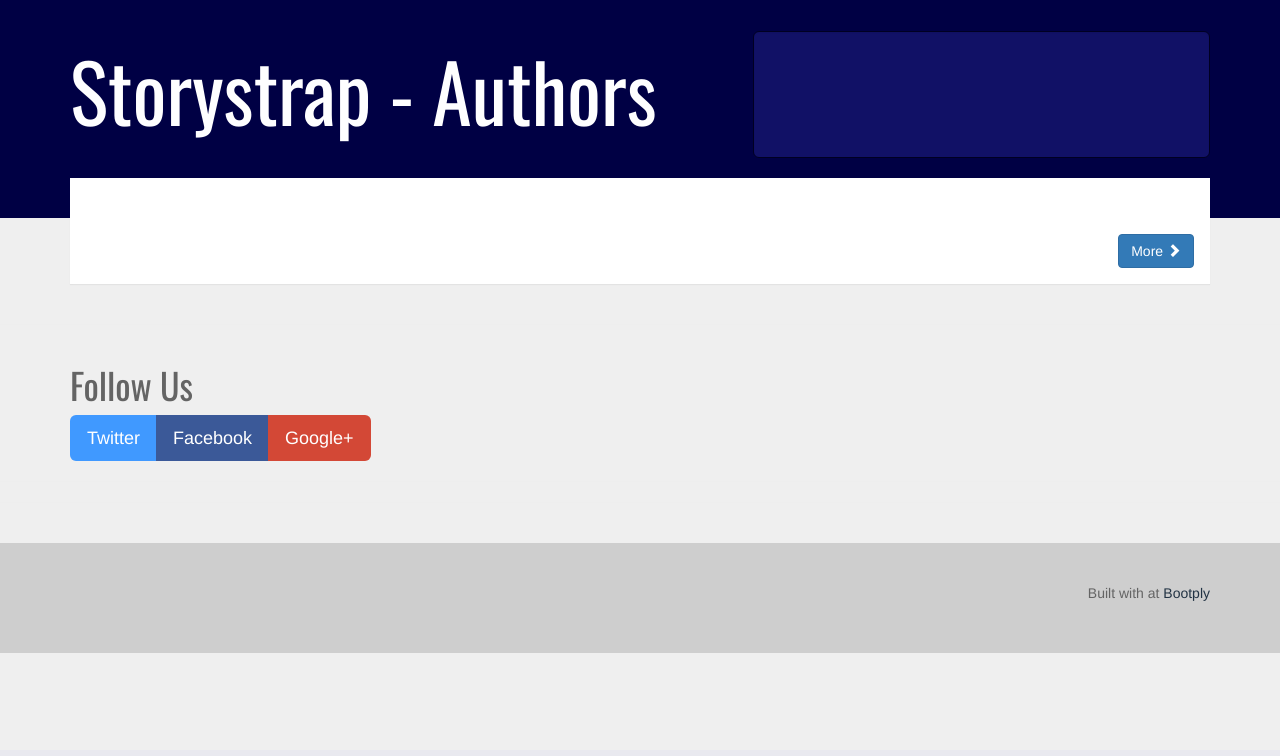
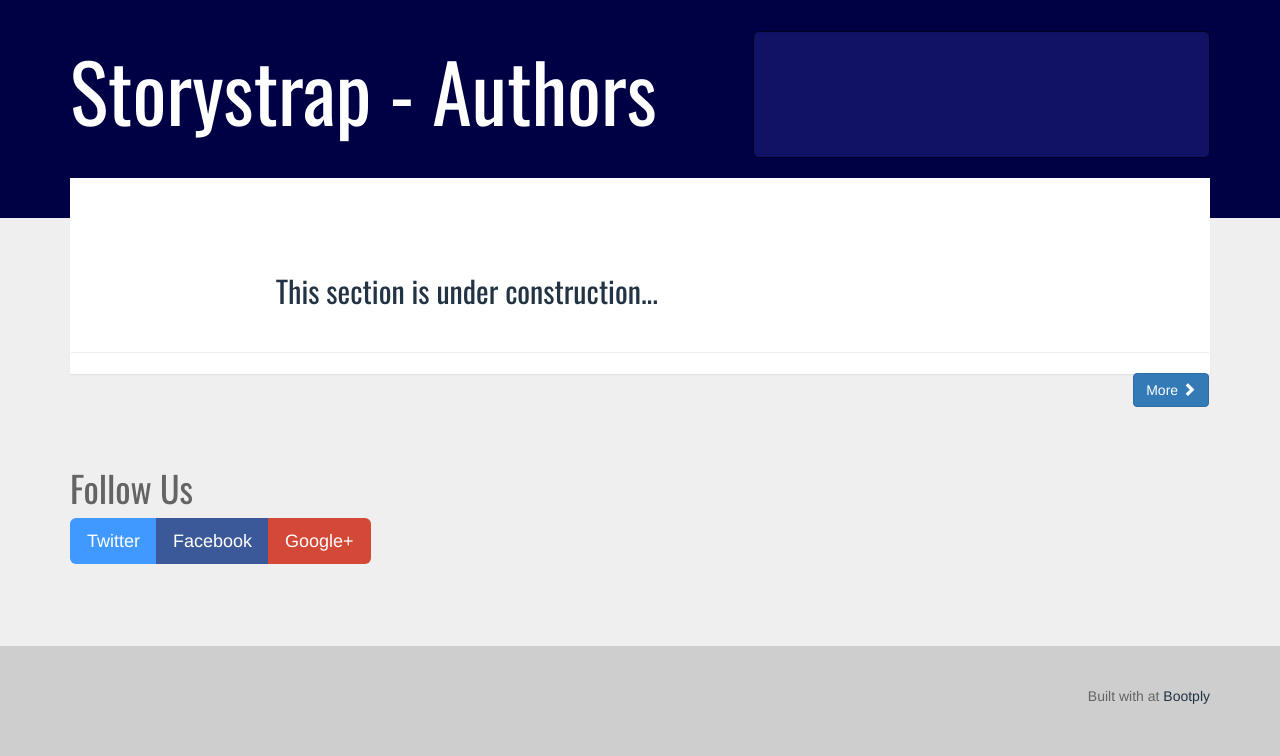
Before and after one commit to rzvAmmar/libraryApp, a Node server app: page /authors in a window 1280 px wide. Shown: the part 50-806 px from the top of the page. Before the commit the page ends 703 px from the top, so only its background shows below. Run offline with Node 20, Linux system fonts and the light colour scheme; the visitor is signed in with stand-in values (Sample User, id 1); data that the repository does not hold is empty; some libraries are stand-ins or nearby versions.

Commit message:
Add under construction msg for Authors

```diff
--- a/src/views/authorListView.ejs
+++ b/src/views/authorListView.ejs
@@ -104,20 +104,20 @@
 
 
 
-          <!--/stories-->
+          <!--/stories->
 
-          <% for(var i =0; i < books.length; i++) { %>
+          < % for(var i =0; i < books.length; i++) { % >
           <div class="row">
             <br>
             <div class="col-md-2 col-sm-3 text-center">
-              <a class="story-title" href="#"><img alt="" src="<%=books[i].imageUrl%>" style="width:100px;height:100px" class="img-circle"></a>
+              <a class="story-title" href="#"><img alt="" src="< %=books[i].imageUrl% >" style="width:100px;height:100px" class="img-circle"></a>
             </div>
             <div class="col-md-10 col-sm-9">
-              <h3><%=books[i].title%></h3>
+              <h3>< %=books[i].title% ></h3>
               <div class="row">
                 <div class="col-xs-9">
-                    <h4><span class="label label-default"><%=books[i].author%></5></span></h4><h4>
-                  <small style="font-family:courier,'new courier';" class="text-muted"><a href="/books/<%=books[i]._id%>" class="text-muted">Read More</a></small>
+                    <h4><span class="label label-default">< %=books[i].author% ></5></span></h4><h4>
+                  <small style="font-family:courier,'new courier';" class="text-muted"><a href="/books/< %=books[i]._id% >" class="text-muted">Read More</a></small>
                   </h4></div>
                 <div class="col-xs-3"></div>
               </div>
@@ -125,9 +125,23 @@
             </div>
           </div>
           <hr>
-          <% } %>
+          < % } % -->
 
           <!--/stories-->
+
+
+          <div class="row">
+            <br>
+            <div class="col-md-2 col-sm-3 text-center">
+              <a class="story-title" href="#">
+            </div>
+            <div class="col-md-10 col-sm-9">
+              <h2>This section is under construction...</h2>
+              </div>
+              <br><br>
+            </div>
+          </div>
+          <hr>
 
 
           <a href="/" class="btn btn-primary pull-right btnNext">More <i class="glyphicon glyphicon-chevron-right"></i></a>
```
